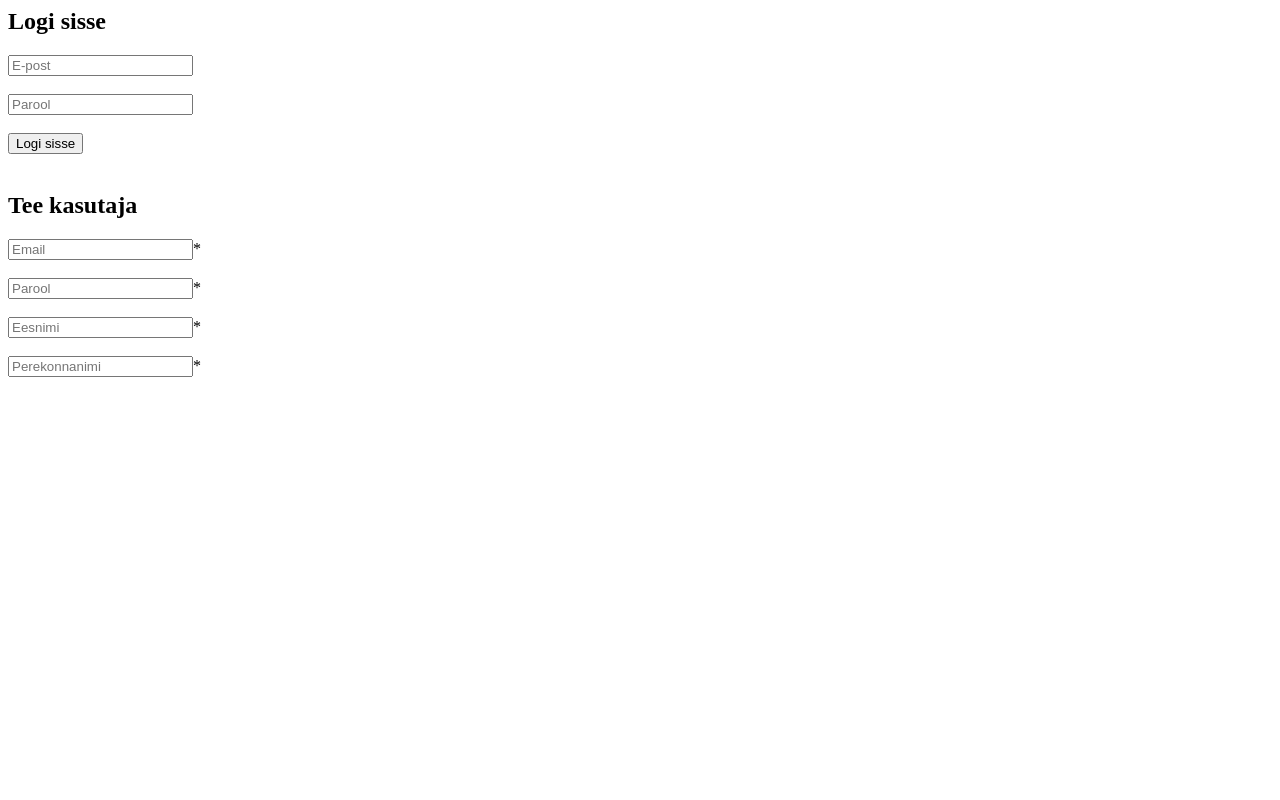
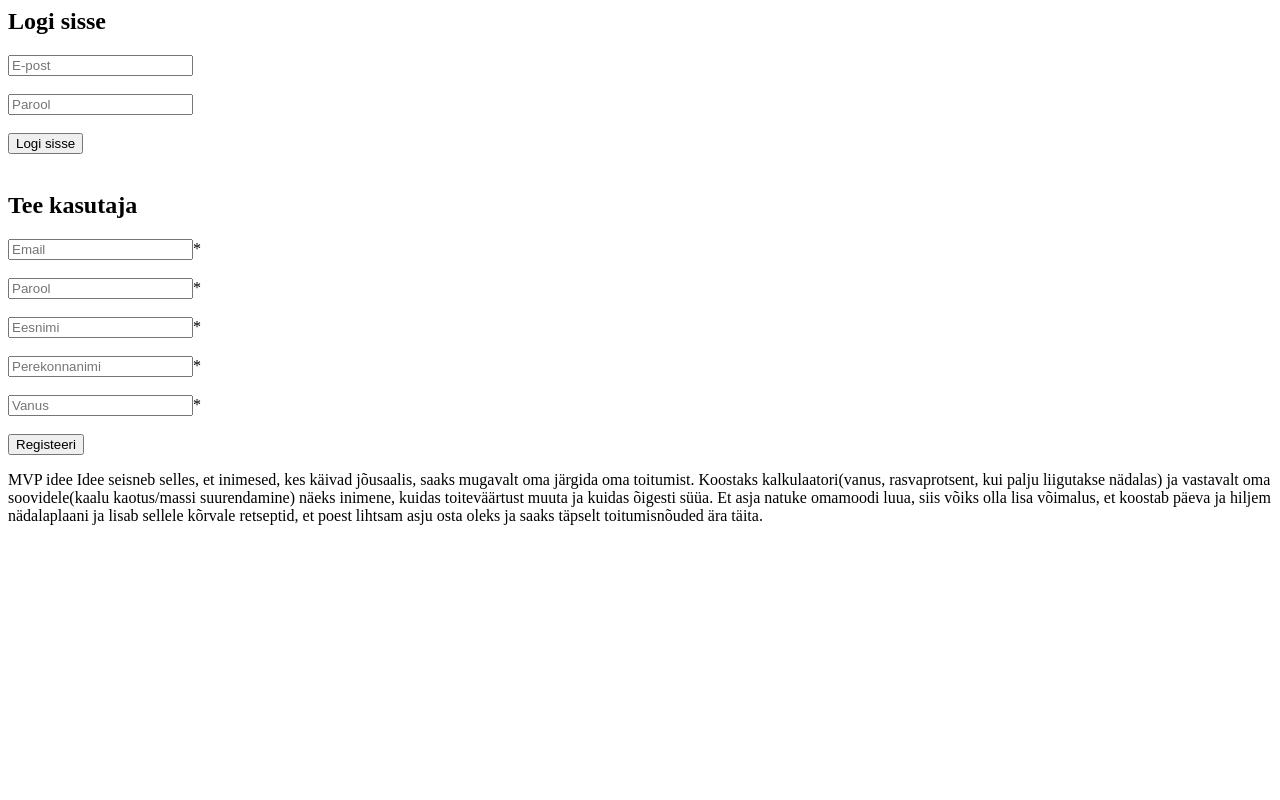
Before and after one commit to janilv/2.tund, a PHP site: page /login.php in a window 1280 px wide. Run offline with PHP 8.4, Linux system fonts and the light colour scheme.

Commit message:
Create user age + MVP idee

```diff
--- a/login.php
+++ b/login.php
@@ -55,6 +55,12 @@
 	<input name="pass" type="password" placeholder="Parool ">*<?php echo $password_error ?><br><br>
 	<input name="name" type="first_name" placeholder="Eesnimi">*<br><br>
 	<input name="name" type="last_name" placeholder="Perekonnanimi">*<br><br>
-
+	<input name="date" type="age" placeholder="Vanus">*<br><br>
+	<input type="submit" value="Registeeri">
+	</form>
+	MVP idee
+	Idee seisneb selles, et inimesed, kes käivad jõusaalis, saaks mugavalt oma järgida oma toitumist.
+	 Koostaks kalkulaatori(vanus, rasvaprotsent, kui palju liigutakse nädalas) ja vastavalt oma soovidele(kaalu kaotus/massi suurendamine) näeks inimene, kuidas toiteväärtust muuta ja kuidas õigesti süüa.
+	 Et asja natuke omamoodi luua, siis võiks olla lisa võimalus, et koostab päeva ja hiljem nädalaplaani ja lisab sellele kõrvale retseptid, et poest lihtsam asju osta oleks ja saaks täpselt toitumisnõuded ära täita.
 </body>
 </html>
```
